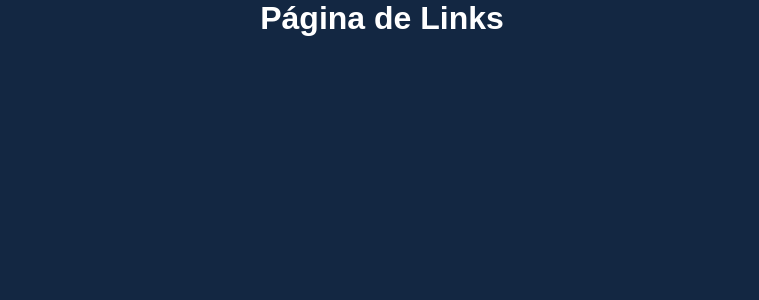
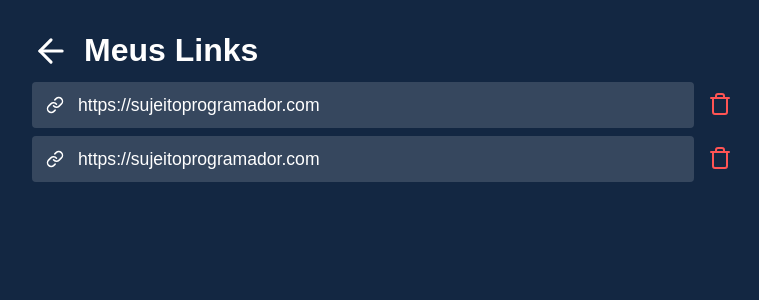
Before and after one commit to barbarapxto/meu-link, a React (Create React App) app: page /links in a window 1280 px wide. Shown: the top 300 px of the page, without its empty margins (258-1017 px from the left). Built offline with nearby package versions, Linux system fonts and the light colour scheme.

Commit message:
Estilização da página Links

```diff
--- a/src/pages/Links/index.js
+++ b/src/pages/Links/index.js
@@ -1,7 +1,37 @@
+import './links.css';
+import { FiArrowLeft, FiLink, FiTrash } from 'react-icons/fi';
+import { Link } from 'react-router-dom';
+
 function Links(){
     return(
-        <div>
-            <h1>Página de Links</h1>
+        <div className="links-container">
+            <div className="links-header">
+                <Link to="/">
+                    <FiArrowLeft size={38} color="#fff" />
+                </Link>
+                <h1>Meus Links</h1>
+            </div>
+
+            <div className="links-item">
+                <button className="link">
+                    <FiLink size={18} color="#fff" />
+                    https://sujeitoprogramador.com
+                </button>
+                <button className="link-delete">
+                    <FiTrash size={24} color="#FF5454"/>
+                </button>
+            </div>
+
+            <div className="links-item">
+                <button className="link">
+                    <FiLink size={18} color="#fff" />
+                    https://sujeitoprogramador.com
+                </button>
+                <button className="link-delete">
+                    <FiTrash size={24} color="#FF5454"/>
+                </button>
+            </div>
+
         </div>
     )
 }
--- /dev/null
+++ b/src/pages/Links/links.css
@@ -0,0 +1,69 @@
+.links-container{
+    max-width: 1120px;
+    margin: 32px auto 0 auto;
+}
+
+.links-header{
+    display: flex;
+}
+
+.links-header svg{
+    margin-right: 14px;
+}
+
+.links-item{
+    width: 700px;
+    display: flex;
+    align-items: center;
+    margin-top: 8px;
+}
+
+.link-item:last-child{
+    margin-bottom: 18px;
+}
+
+.link{
+    border: 0;
+    width: 100%;
+    min-width: 80%;
+    border-radius: 4px;
+    height: 46px;
+    background-color: rgb(255, 255, 255, .15);
+    margin-right: 14px;
+    display: flex;
+    align-items: center;
+    padding: 0 14px;
+    font-size: 1.1rem;
+    color:#fff;
+
+    white-space:nowrap;
+    overflow: hidden;
+    text-overflow: ellipsis;
+}
+
+.link svg{
+    margin-right: 14px;
+}
+
+.link-delete{
+    border: 0;
+    background: transparent;
+}
+
+@media (max-width: 715px){
+    .links-container{
+        width: 90%;
+    }
+
+    .links-header h1{
+        font-size: 2.5rem;
+    }
+
+    .links-item{
+        width: 100%;
+    }
+
+    .link{
+        width: 100%;
+    }
+}
```
